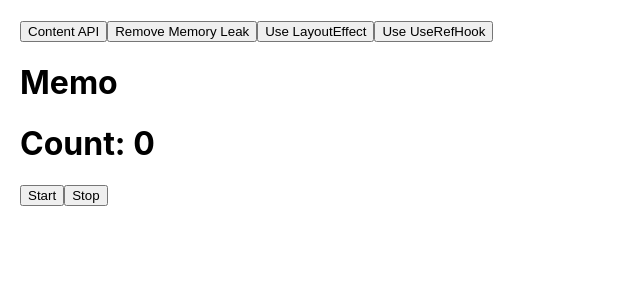
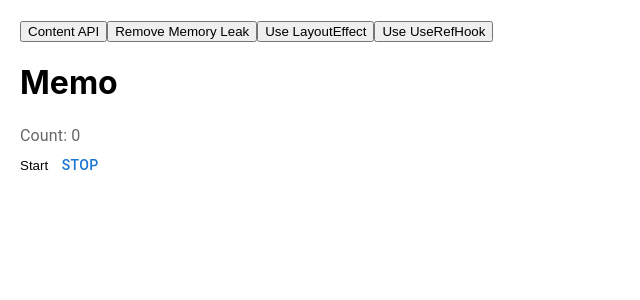
Before and after one commit to quangbm0807/ReactProject, a React (Create React App) app in the folder tiktok/: page / in a window 1280 px wide. Both pictures are taken after a click on the button "Use UseRefHook". Shown: the top 300 px of the page, without its empty margins (0-640 px from the left). Built offline with nearby package versions, Linux system fonts and the light colour scheme.

Commit message:
Demo Mui

```diff
--- a/tiktok/package.json
+++ b/tiktok/package.json
@@ -3,12 +3,15 @@
   "version": "0.1.0",
   "private": true,
   "dependencies": {
+    "@emotion/react": "^11.13.3",
+    "@emotion/styled": "^11.13.0",
+    "@mui/material": "^6.0.2",
     "@testing-library/jest-dom": "^5.17.0",
     "@testing-library/react": "^13.4.0",
     "@testing-library/user-event": "^13.5.0",
     "react": "^18.3.1",
     "react-dom": "^18.3.1",
-    "react-scripts": "5.0.1",
+    "react-scripts": "^5.0.1",
     "web-vitals": "^2.1.4"
   },
   "scripts": {
--- a/tiktok/src/component/UseRefHook.js
+++ b/tiktok/src/component/UseRefHook.js
@@ -1,4 +1,5 @@
 import { useState, useRef, useEffect } from "react";
+import * as Mui from "@mui/material";
 import Memo from "./Memo";
 
 
@@ -22,9 +23,9 @@ export default function UseRefHook() {
     return (
         <>
             <Memo />
-            <h1>Count: {count}</h1>
-            <button onClick={handleStart}>Start</button>
-            <button onClick={handleStop}>Stop</button>
+            <Mui.InputLabel>Count: {count}</Mui.InputLabel>
+            <Mui.ButtonBase onClick={handleStart}>Start</Mui.ButtonBase>
+            <Mui.Button onClick={handleStop}>Stop</Mui.Button>
         </>
     )
 
```
Also changed, not shown: 1 other file (tests, documents, lock files or other folders).
